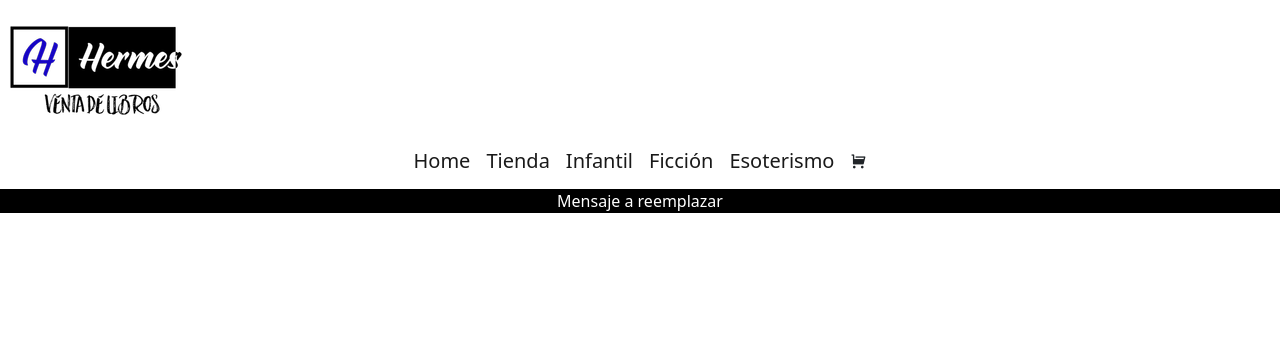
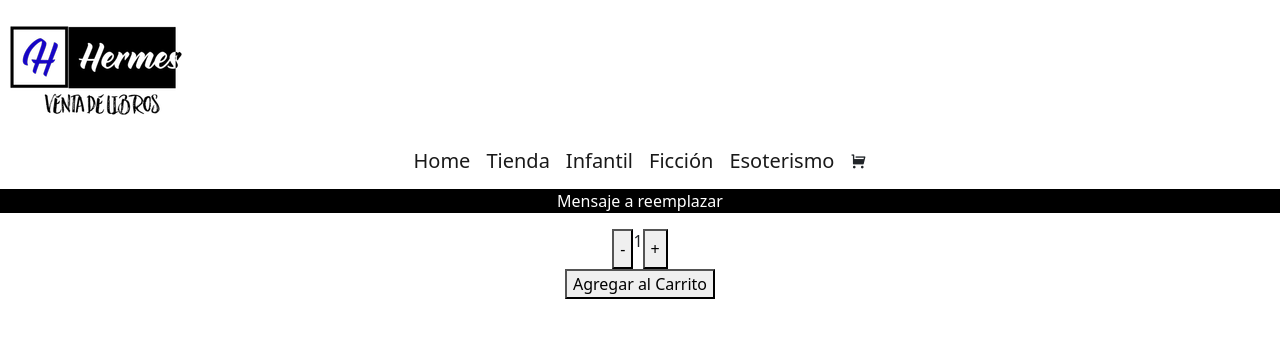
Before and after one commit to ezequielpera/ProyectoEze, a React (Create React App) app: page / in a window 1280 px wide. Shown: the top 338 px of the page. Built offline with nearby package versions, Linux system fonts and the light colour scheme.

Commit message:
Commit Cinco

```diff
--- a/src/App.js
+++ b/src/App.js
@@ -3,6 +3,7 @@ import './App.css';
 import NavBar from './components/NavBar/navbar.jsx';
 import ItemListContainer from './components/container/itemlistcontainer.jsx';
 import Hermes from './components/images/tituloHermes.jpg';
+import ItemCount from './components/carrito/itemCount';
 
 const App = () => {
 
@@ -12,6 +13,7 @@ const App = () => {
       <img src={Hermes} className="d-flex justify-content-start" alt="Logo de la tienda" />
       <NavBar/>
       <ItemListContainer greeting="Mensaje a reemplazar"/>
+      <ItemCount initial={1} stock={10}/>
     </div>
   );
   }
--- /dev/null
+++ b/src/components/carrito/itemCount.jsx
@@ -0,0 +1,33 @@
+import React, { useState } from "react";
+
+const ItemCount = ({ stock, initial, onAdd }) => {
+    const [count, setCount] = useState(initial)
+
+    function Sumar() {
+        if (count < stock) {
+            setCount(count + 1);
+        }
+    }
+
+    const Restar = () => {
+        if (count > 1) {
+            setCount(count - 1);
+        }
+    };
+    return (
+        <div>
+            <div className="d-flex justify-content-center">
+                <button onClick={Restar}>-</button>
+                <p>{count}</p>
+                <button onClick={Sumar}>+</button>
+            </div>
+            <div className="d-flex justify-content-center">
+                <button>Agregar al Carrito</button>
+            </div>
+        </div>
+    )
+
+
+}
+
+export default ItemCount;
```
